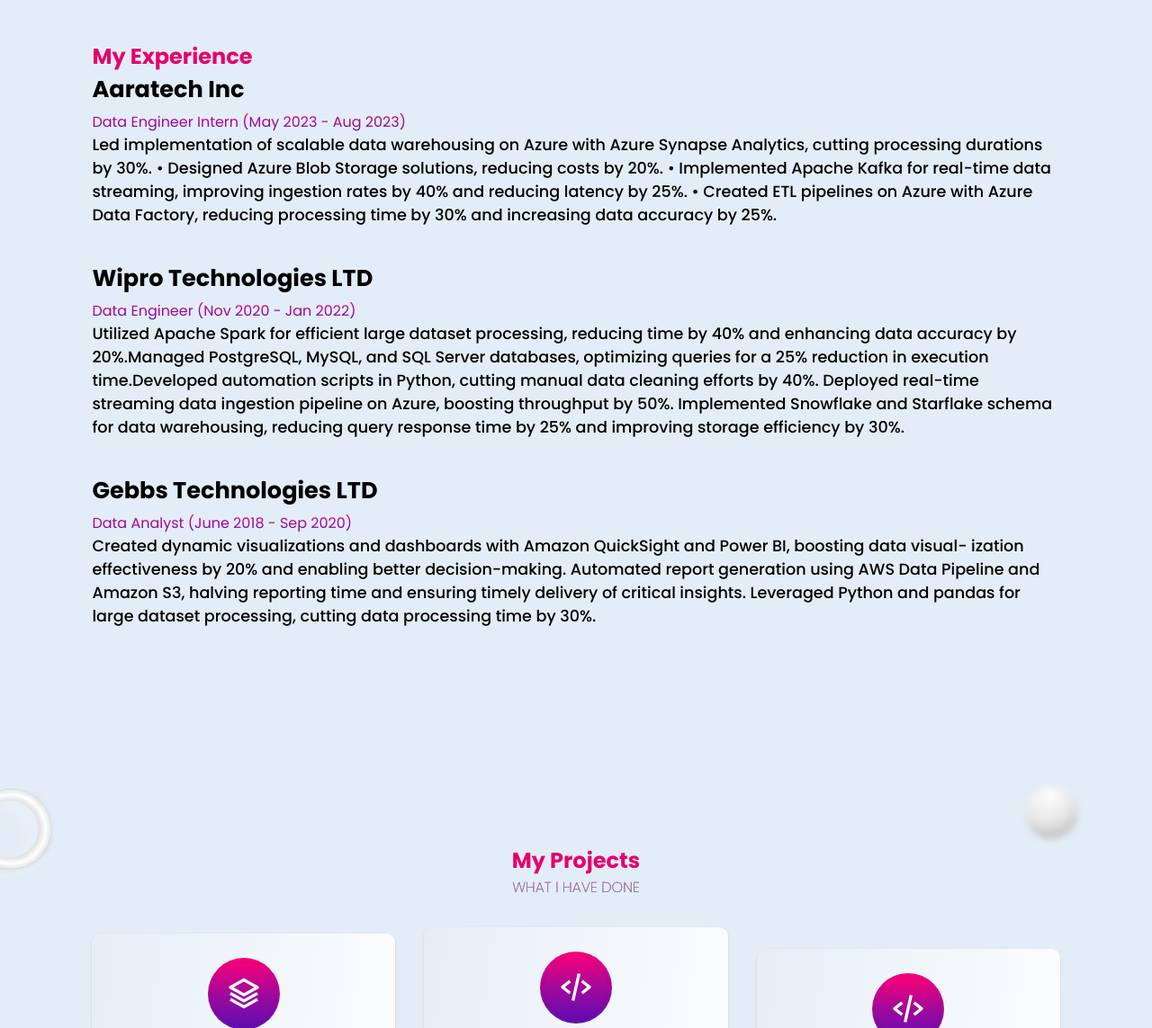
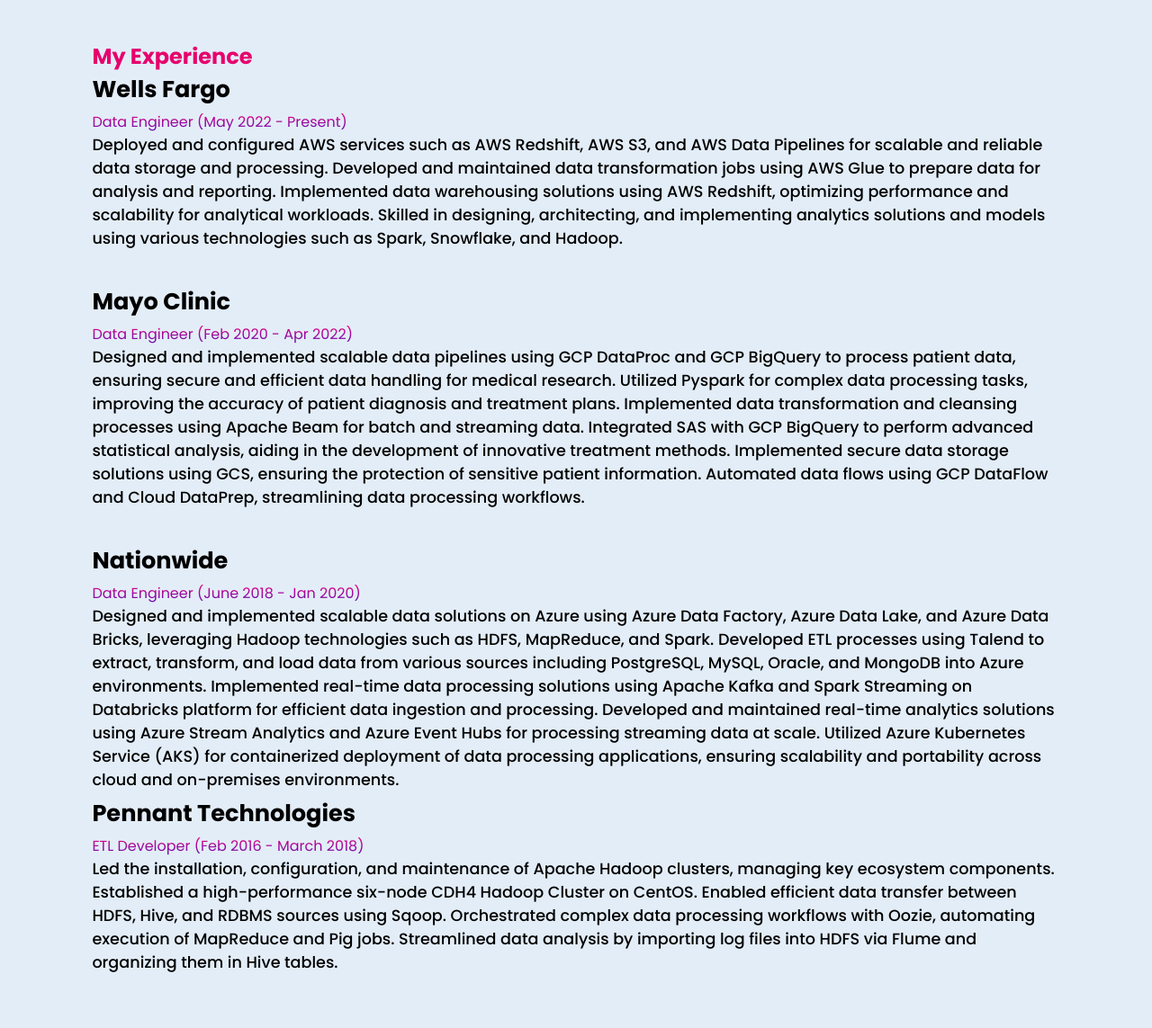
Before and after one commit to Krishnavardhan3185/portfolio, a plain HTML site: page index.html in a window 1280 px wide. Shown: the part 1960-3103 px from the top of the page at 90% size. Drawn offline with nearby package versions, Linux system fonts and the light colour scheme.

Commit message:
Update index.html

```diff
--- a/index.html
+++ b/index.html
@@ -426,55 +426,67 @@
     <section class="about" id="about">
         <div class="about-content">
             <h2 class="heading">My Experience</h2>
-            <h3>Aaratech Inc </h3>
+            <h3>Wells Fargo </h3>
 
             <div class="content-btn">
                 <div class="content">
                     <div class="text-box">
-                    <span>Data Engineer Intern  (May 2023 - Aug 2023)</span>
-                    <p>Led implementation of scalable data warehousing on Azure with Azure Synapse Analytics, cutting processing
-                        durations by 30%.
-                        • Designed Azure Blob Storage solutions, reducing costs by 20%.
-                        • Implemented Apache Kafka for real-time data streaming, improving ingestion rates by 40% and reducing latency
-                        by 25%.
-                        • Created ETL pipelines on Azure with Azure Data Factory, reducing processing time by 30% and increasing data
-                        accuracy by 25%.</p>
+                    <span> Data Engineer  (May 2022 - Present)</span>
+                    <p> Deployed and configured AWS services such as AWS Redshift, AWS S3, and AWS Data Pipelines for scalable and reliable data storage and processing.
+                    Developed and maintained data transformation jobs using AWS Glue to prepare data for analysis and reporting.
+                    Implemented data warehousing solutions using AWS Redshift, optimizing performance and scalability for analytical workloads.
+                    Skilled in designing, architecting, and implementing analytics solutions and models using various technologies such as Spark, Snowflake, and Hadoop.</p>
                  </div>
             </div>
             <br>
 
-            <h3>Wipro Technologies LTD</h3>
+            <h3> Mayo Clinic </h3>
 
             <div class="content-btn">
                 <div class="content">
                     <div class="text-box">
-                    <span>Data Engineer (Nov 2020 - Jan 2022)</span>
-                    <p>Utilized Apache Spark for efficient large dataset processing, reducing time by 40%
-                        and enhancing data accuracy by 20%.Managed PostgreSQL, MySQL, and SQL Server databases,
-                         optimizing queries for a 25% reduction in execution time.Developed automation scripts
-                          in Python, cutting manual data cleaning efforts by 40%. Deployed real-time
-                         streaming data ingestion pipeline on Azure, boosting throughput by 50%.
-                         Implemented Snowflake and Starflake schema for data warehousing,
-                          reducing query response time by 25% and improving storage efficiency by 30%. </p>
+                    <span>Data Engineer (Feb 2020 - Apr 2022)</span>
+                    <p> Designed and implemented scalable data pipelines using GCP DataProc and GCP BigQuery to process patient data, ensuring secure and efficient data handling for medical research.
+                        Utilized Pyspark for complex data processing tasks, improving the accuracy of patient diagnosis and treatment plans.
+                        Implemented data transformation and cleansing processes using Apache Beam for batch and streaming data.
+                        Integrated SAS with GCP BigQuery to perform advanced statistical analysis, aiding in the development of innovative treatment methods.
+                        Implemented secure data storage solutions using GCS, ensuring the protection of sensitive patient information.
+                        Automated data flows using GCP DataFlow and Cloud DataPrep, streamlining data processing workflows.</p>
                  </div>
             </div>
         </div>
         <br>
 
-        <h3>Gebbs Technologies LTD</h3>
+        <h3> Nationwide </h3>
 
             <div class="content-btn">
                 <div class="content">
                     <div class="text-box">
-                    <span>Data Analyst (June 2018 - Sep 2020)</span>
-                    <p>Created dynamic visualizations and dashboards with Amazon QuickSight and Power BI, boosting data visual-
-                        ization effectiveness by 20% and enabling better decision-making.
-                         Automated report generation using AWS Data Pipeline and Amazon S3, halving reporting time and ensuring
-                        timely delivery of critical insights.
-                         Leveraged Python and pandas for large dataset processing, cutting data processing time by 30%. </p>
+                    <span> Data Engineer (June 2018 - Jan 2020)</span>
+                    <p> Designed and implemented scalable data solutions on Azure using Azure Data Factory, Azure Data Lake, and Azure Data Bricks, leveraging Hadoop technologies such as HDFS, MapReduce, and Spark.
+                        Developed ETL processes using Talend to extract, transform, and load data from various sources including PostgreSQL, MySQL, Oracle, and MongoDB into Azure environments.
+                        Implemented real-time data processing solutions using Apache Kafka and Spark Streaming on Databricks platform for efficient data ingestion and processing.
+                        Developed and maintained real-time analytics solutions using Azure Stream Analytics and Azure Event Hubs for processing streaming data at scale.
+                        Utilized Azure Kubernetes Service (AKS) for containerized deployment of data processing applications, ensuring scalability and portability across cloud and on-premises environments.</p>
                  </div>
             </div>
         </div>
+
+            <h3> Pennant Technologies </h3>
+
+            <div class="content-btn">
+                <div class="content">
+                    <div class="text-box">
+                    <span> ETL Developer (Feb 2016 - March 2018)</span>
+                    <p> Led the installation, configuration, and maintenance of Apache Hadoop clusters, managing key ecosystem components.
+                        Established a high-performance six-node CDH4 Hadoop Cluster on CentOS.
+                        Enabled efficient data transfer between HDFS, Hive, and RDBMS sources using Sqoop.
+                        Orchestrated complex data processing workflows with Oozie, automating execution of MapReduce and Pig jobs.
+                        Streamlined data analysis by importing log files into HDFS via Flume and organizing them in Hive tables.</p>
+                 </div>
+            </div>
+        </div>
+
     </section>
 
     <section class="services" id="services">
```
